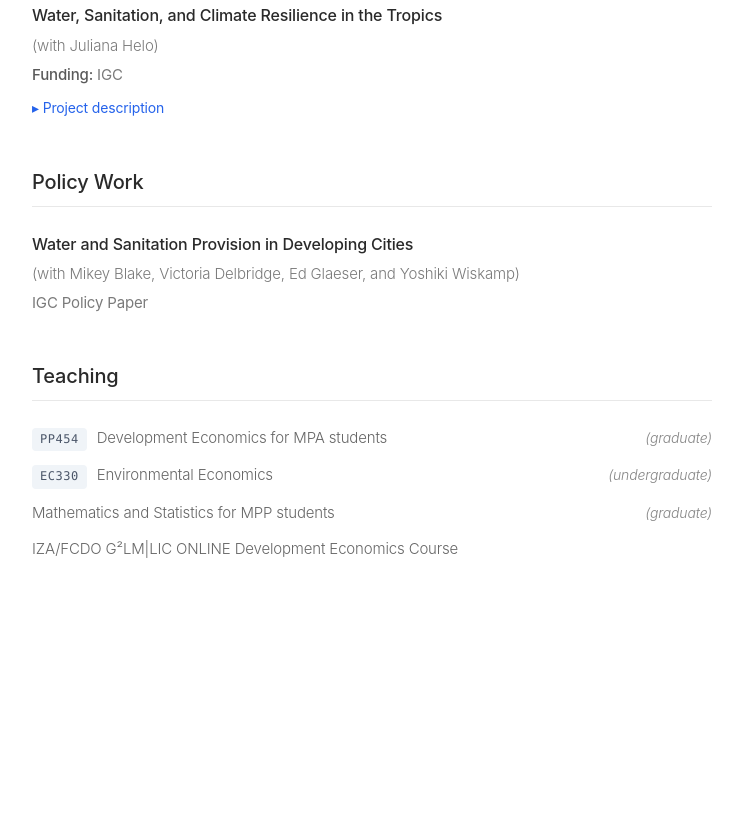
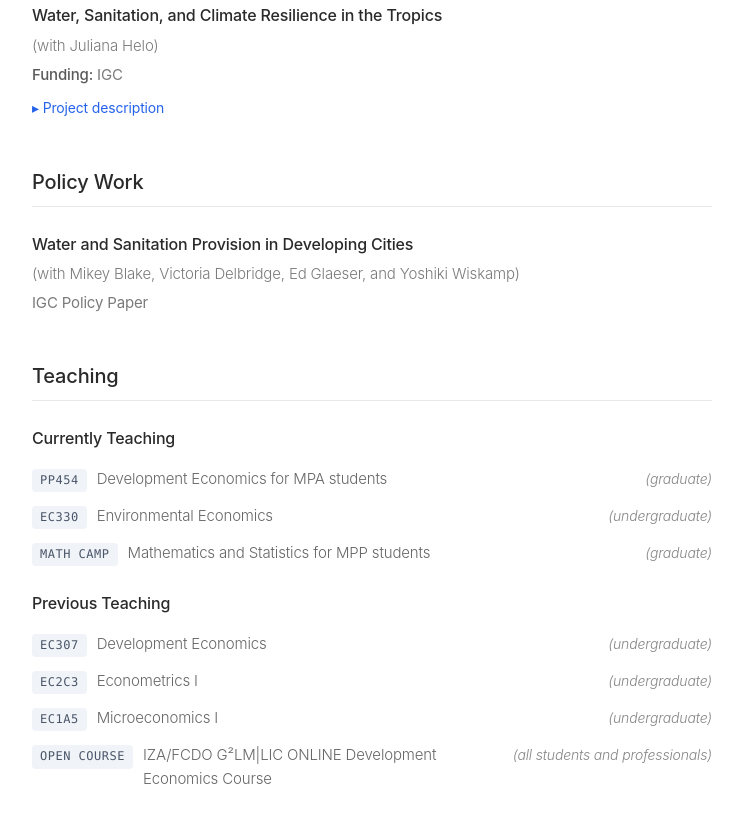
Before and after one commit to ibanaressanchez/ibanaressanchez.github.io, a plain HTML site: page index.html in a window 1280 px wide. Shown: the part 1199-2022 px from the top of the page, without its empty margins (458-1201 px from the left). Before the commit the page ends 1812 px from the top, so only its background shows below. Drawn offline with Linux system fonts and the light colour scheme.

Commit message:
Update index.html

```diff
--- a/index.html
+++ b/index.html
@@ -629,6 +629,7 @@
             <h2>Teaching</h2>
 
             <div class="teaching-section">
+                <h3 style="font-size: 16px; font-weight: 500; margin-bottom: 15px; color: var(--heading-color);">Currently Teaching</h3>
                 <div class="teaching-item">
                     <span class="course-code">PP454</span>
                     <span class="course-title">Development Economics for MPA students</span>
@@ -640,11 +641,31 @@
                     <span class="course-level">(undergraduate)</span>
                 </div>
                 <div class="teaching-item">
+                    <span class="course-code" style="min-width: 80px;">MATH CAMP</span>
                     <span class="course-title">Mathematics and Statistics for MPP students</span>
                     <span class="course-level">(graduate)</span>
                 </div>
+
+                <h3 style="font-size: 16px; font-weight: 500; margin-top: 25px; margin-bottom: 15px; color: var(--heading-color);">Previous Teaching</h3>
                 <div class="teaching-item">
+                    <span class="course-code">EC307</span>
+                    <span class="course-title">Development Economics</span>
+                    <span class="course-level">(undergraduate)</span>
+                </div>
+                <div class="teaching-item">
+                    <span class="course-code">EC2C3</span>
+                    <span class="course-title">Econometrics I</span>
+                    <span class="course-level">(undergraduate)</span>
+                </div>
+                <div class="teaching-item">
+                    <span class="course-code">EC1A5</span>
+                    <span class="course-title">Microeconomics I</span>
+                    <span class="course-level">(undergraduate)</span>
+                </div>
+                <div class="teaching-item">
+                    <span class="course-code" style="min-width: 95px;">OPEN COURSE</span>
                     <span class="course-title">IZA/FCDO G²LM|LIC ONLINE Development Economics Course</span>
+                    <span class="course-level">(all students and professionals)</span>
                 </div>
             </div>
 
```
